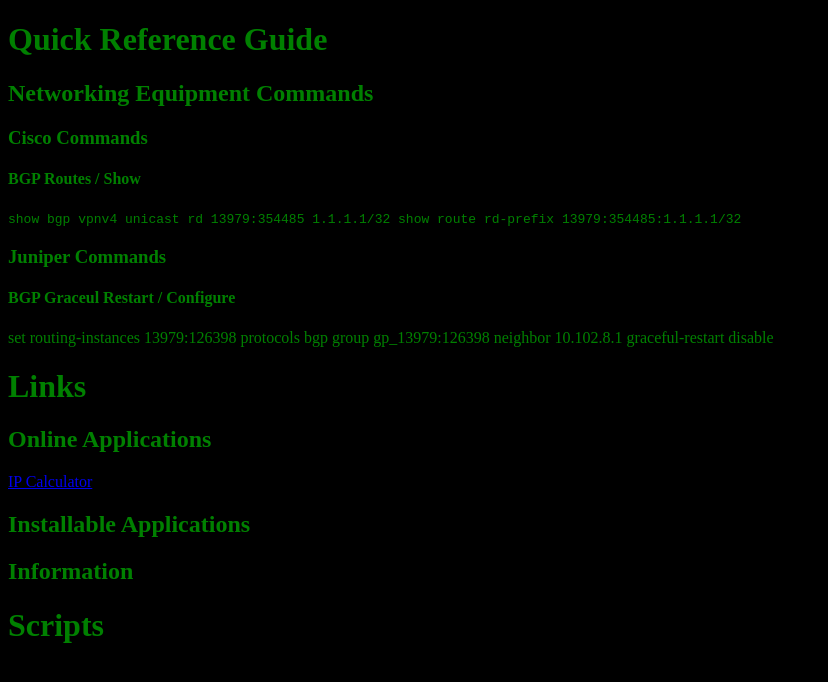
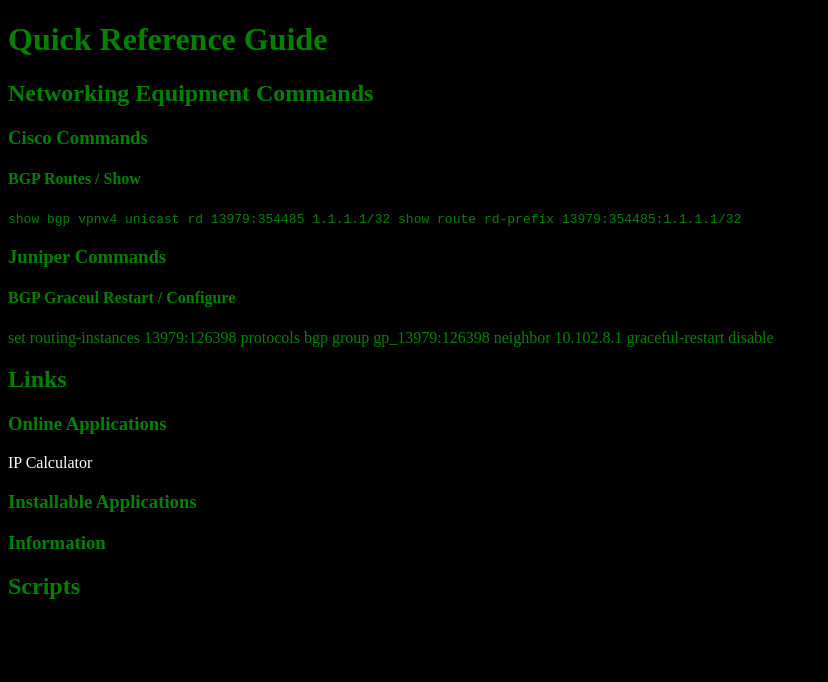
Before and after one commit to abassillo/abassillo.github.io, a plain HTML site: page index.html in a window 1280 px wide. Shown: the whole page, without its empty margins (0-828 px from the left). Drawn offline with Linux system fonts and the light colour scheme.

Commit message:
Update index.html

```diff
--- a/index.html
+++ b/index.html
@@ -1,4 +1,31 @@
 <!DOCTYPE html>
+<head>
+<style>
+a:link {
+  color: white;
+  background-color: transparent;
+  text-decoration: none;
+}
+
+a:visited {
+  color: white;
+  background-color: transparent;
+  text-decoration: none;
+}
+
+a:hover {
+  color: white;
+  background-color: transparent;
+  text-decoration: underline;
+}
+
+a:active {
+  color: white;
+  background-color: transparent;
+  text-decoration: underline;
+}
+</style>
+</head>
 <html>
 <body style="background-color:black;color:green;">
 <h1>Quick Reference Guide</h1>
@@ -14,11 +41,11 @@ show route rd-prefix 13979:354485:1.1.1.1/32
 set routing-instances 13979:126398 protocols bgp group gp_13979:126398 neighbor 10.102.8.1 graceful-restart disable
 <p><tt>
 </tt></p>
-<h1>Links</h1>
-<h2>Online Applications</h2>
+<h2>Links</h2>
+<h3>Online Applications</h3>
 <a href="https://jodies.de/ipcalc">IP Calculator</a>
-<h2>Installable Applications</h2>
-<h2>Information</h2>
-<h1>Scripts</h1>
+<h3>Installable Applications</h3>
+<h3>Information</h3>
+<h2>Scripts</h2>
 </body>
 </html>
```
